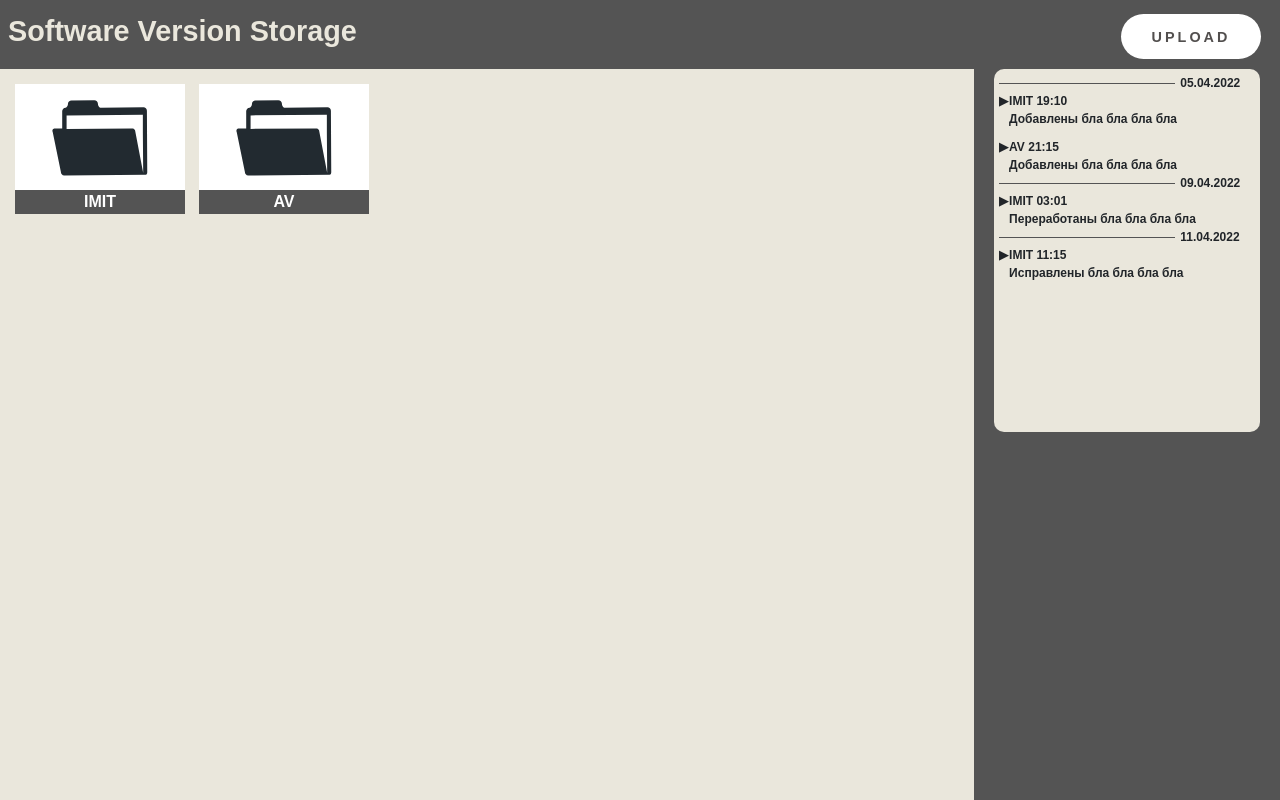
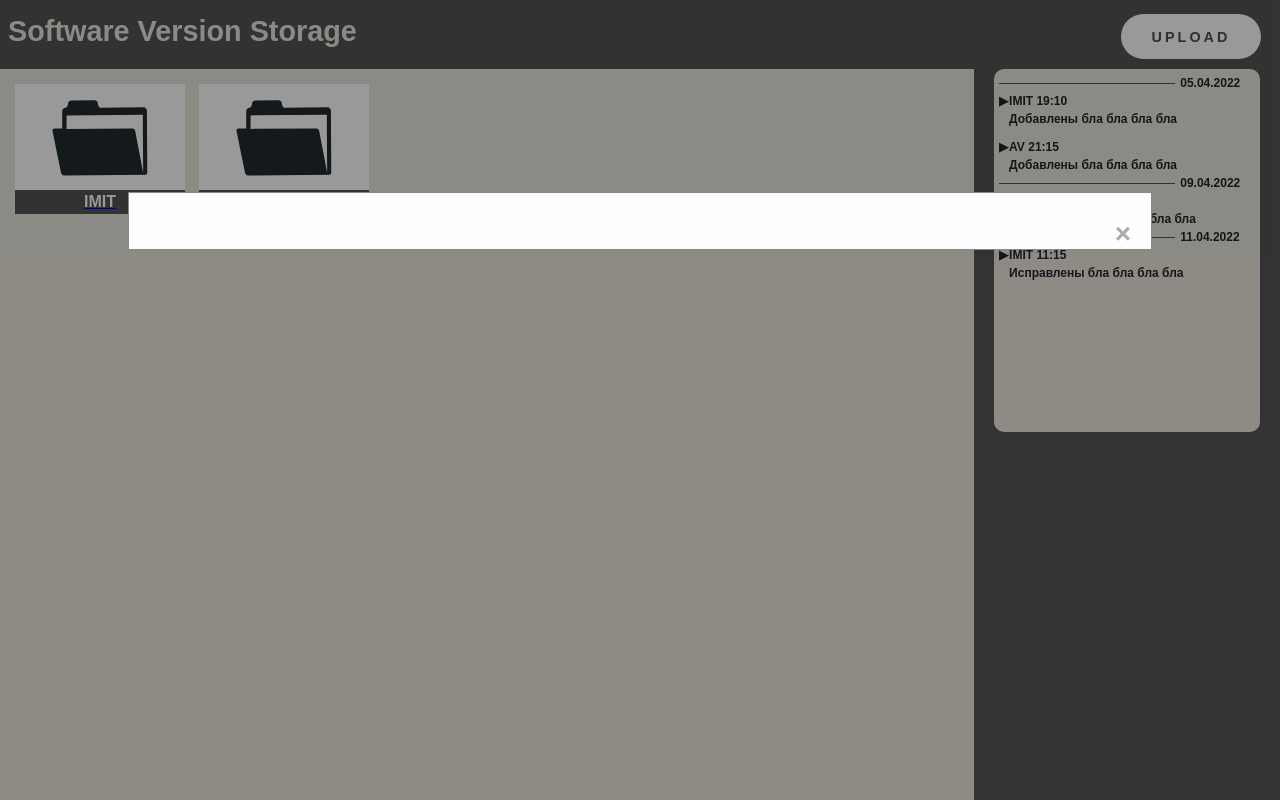
Before and after one commit to TheMychenik/Software-Version-Storage, a website: page web/index.html in a window 1280 px wide. Both pictures are taken after a click on the button "UPLOAD". Drawn offline with Linux system fonts and the light colour scheme.

Commit message:
update serv

```diff
--- a/web/index.html
+++ b/web/index.html
@@ -5,6 +5,7 @@
     <title>Software Version Storage</title>
     <link rel="stylesheet" href="styles/floating_button.css">
     <link rel="stylesheet" href="styles/style.css">
+    <link rel="stylesheet" href="styles/modal.css">
     <script src="script.js"></script>
 </head>
 <body>
@@ -15,19 +16,25 @@
             </a>
         </div>
         <div class="upload-wrapper">
-            <button class=" upload_btn floating-button">UPLOAD</button>
+            <button class="upload_btn floating-button" onclick="showUploadModal()">UPLOAD</button>
         </div>
     </header>
+    <div id="uploadFileModal" class="modal">
+        <div class="modal-content">
+            <span class="close" onclick="qHtml('#uploadFileModal').style.display = 'none'">&times;</span>
+            <p></p>
+        </div>
+    </div>
     <div class="content-wrapper">
         <div class="content">
-            <div class="block">
+            <a class="block" href="project?id=1">
                 <div class="block-logo"></div>
                 <div class="block-text">IMIT</div>
-            </div>
-            <div class="block">
+            </a>
+            <a class="block" href="project?id=2">
                 <div class="block-logo"></div>
                 <div class="block-text">AV</div>
-            </div>
+            </a>
         </div>
         <div class="sidebar-wrapper">
             <div class="sidebar-timeline">
--- a/web/script.js
+++ b/web/script.js
@@ -0,0 +1,14 @@
+let qHtml = function (query) {
+    return document.querySelector(query);
+}
+
+let showUploadModal = function() {
+    qHtml("#uploadFileModal").style.display = "block";
+}
+window.onclick = function(event) {
+    let modal = qHtml("#uploadFileModal");
+    if (event.target === modal) {
+        console.log('hide modal');
+        modal.style.display = "none";
+    }
+}
--- /dev/null
+++ b/web/styles/modal.css
@@ -0,0 +1,37 @@
+/* The Modal (background) */
+.modal {
+    display: none; /* Hidden by default */
+    position: fixed; /* Stay in place */
+    z-index: 1; /* Sit on top */
+    left: 0;
+    top: 0;
+    width: 100%; /* Full width */
+    height: 100%; /* Full height */
+    overflow: auto; /* Enable scroll if needed */
+    background-color: rgb(0,0,0); /* Fallback color */
+    background-color: rgba(0,0,0,0.4); /* Black w/ opacity */
+}
+
+/* Modal Content/Box */
+.modal-content {
+    background-color: #fefefe;
+    margin: 15% auto; /* 15% from the top and centered */
+    padding: 20px;
+    border: 1px solid #888;
+    width: 80%; /* Could be more or less, depending on screen size */
+}
+
+/* The Close Button */
+.close {
+    color: #aaa;
+    float: right;
+    font-size: 28px;
+    font-weight: bold;
+}
+
+.close:hover,
+.close:focus {
+    color: black;
+    text-decoration: none;
+    cursor: pointer;
+}
```
Also changed, not shown: package.json (+8 -1 lines), server.js (added, +17 -0 lines), server/server.js (deleted), 2 other files.
